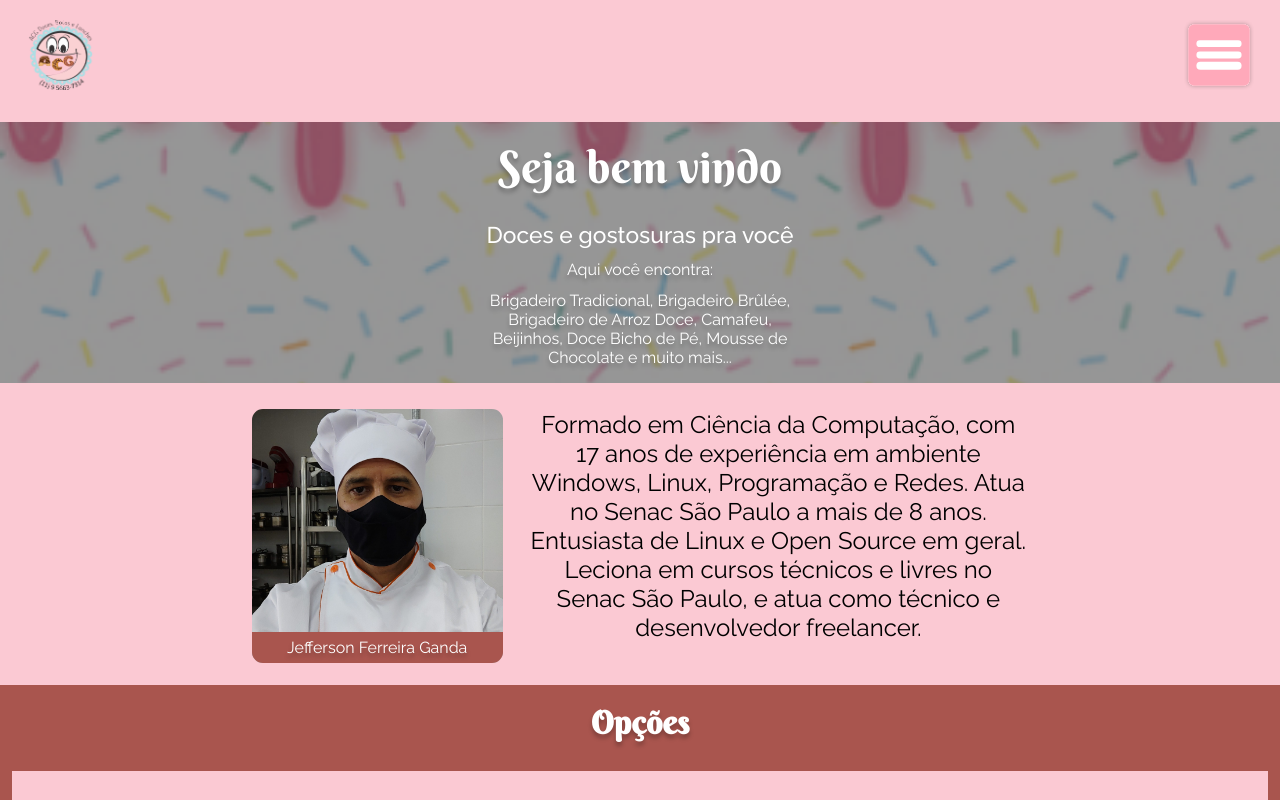
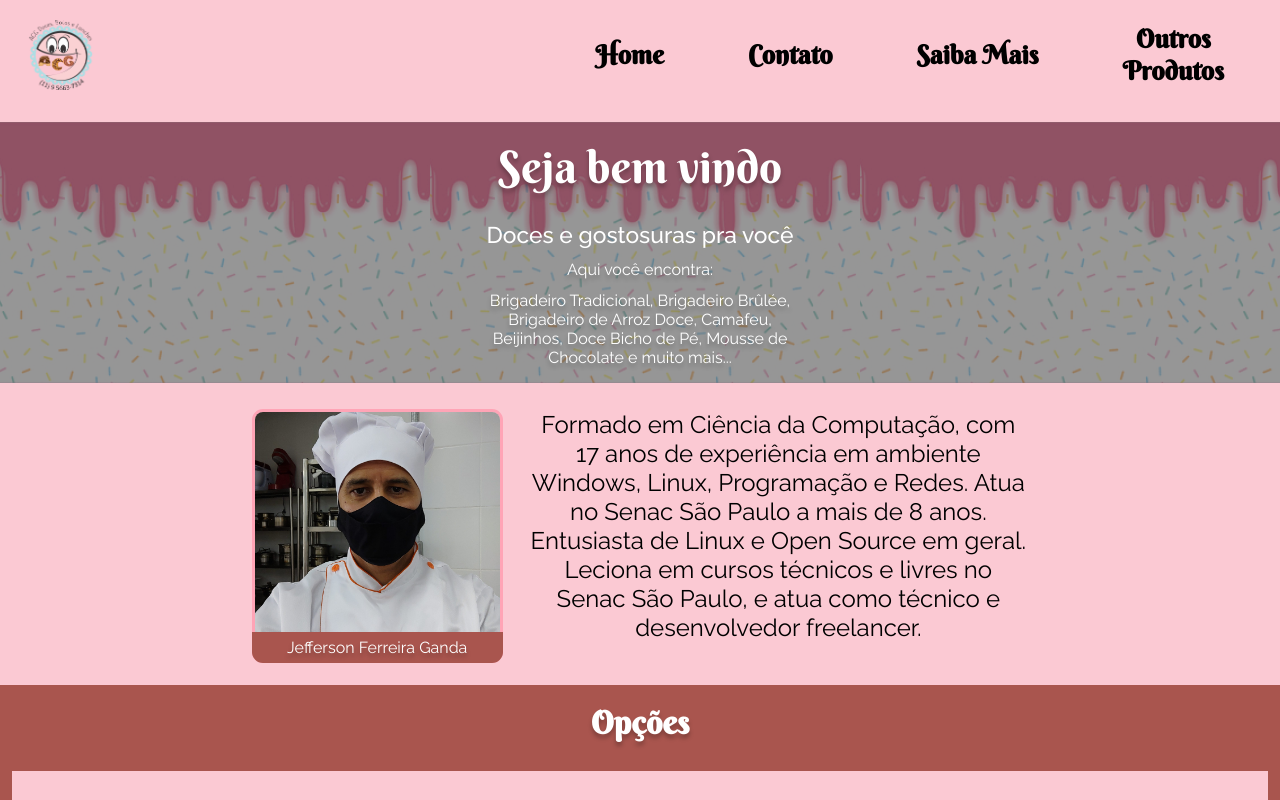
Before and after one commit to JulioAkaminee/Acg-Bolos, a plain HTML site: page index.html in a window 1280 px wide. Shown: the top 800 px of the page. Drawn offline with Linux system fonts and the light colour scheme.

Commit message:
alterações visuais

```diff
--- a/index.html
+++ b/index.html
@@ -31,6 +31,13 @@
 
     <header>
         <img tabindex="1" id="logo" src="assets/cropped-Logo-ACG-5x5-1-286x300.png" alt="logo-acg-bolos">
+
+        <div>
+            <h1>Home</h1>
+            <h1>Contato</h1>
+            <h1>Saiba Mais</h1>
+            <h1>Outros <br> Produtos</h1>
+        </div>
 
         <img tabindex="2" id="burguer" src="assets/menu-burguer.svg" alt="icon-menu-hamburguer" onclick="clickMenu()">
     </header>
--- a/javascript.js
+++ b/javascript.js
@@ -6,7 +6,4 @@ function clickMenu() {
         menuburguer.style.display = 'block'
         document.body.style.overflow = 'hidden'
     }
-
-
-
-   }
+    }
--- a/style.css
+++ b/style.css
@@ -19,7 +19,13 @@ header {
     display: flex;
     justify-content: space-between;
     padding: 20px 26px;
+
 }
+header>div{
+ display: none;
+
+}
+
 #burguer{
     cursor: pointer;
     display: block;
@@ -38,17 +44,12 @@ h2 {
 body {
     background-color: #FBC9D3;
     position: relative;
+    transition: 400ms;
 
 
 }
 
 /* regras menu burguer */
-menu{
-    display: block;
-    transition: 400ms;
-
-
-}
 
 main{
     color: #000;
@@ -56,37 +57,37 @@ main{
 
 
 #menuburguer{
-    transition: 400ms;
-
     margin-top: 3px ;
     z-index: 1;
-    position: fixed;
+
     display: none;
     right: 0;
-    width: 60%;
-    height: 100vh;
+    width: 100%;
+    height: 230px;
     background-color:#FBC9D3 ;
+    transition: 400ms;
 }
 
 
 #menuburguer>div{
     width: 100%;
     list-style-type: none;
+
 }
 #menuburguer>div>a{
     text-decoration: none;
 }
 #menuburguer>div>a>li:hover{
     background-color: #ff7575;
-    transition: 400ms;
+
 }
 #menuburguer>div>a>li:active{
     background-color: #ff7575;
-    transition: 400ms;
+
 }
 
 #menuburguer>div>a>li{
-    transition: 400ms;
+
     background-color: #FFAFBF;
     margin-top: 9px;
     padding: 10px;
@@ -116,10 +117,7 @@ main{
 
     background-image: url(assets/tapete-confeitaria-11-1d52e34968d34c900e16589545362584-480-0\ 1.png);
 
-     background-attachment: fixed;
-    background-position: center;
-    background-repeat: no-repeat;
-    background-size: cover;
+
 }
 
 #ct-welcome>h1 {
@@ -179,6 +177,7 @@ main{
 
 #ct-about-me>#profile-pic>img {
     border-radius: 11px;
+    border: 3px solid #FFA4B6;
 
 
 
@@ -373,6 +372,9 @@ footer>p{
 @media screen and (min-width:750px) {
 
 
+    #burguer{
+        display: none;
+    }
     #profile-pic{
         transition: 400ms;
         margin-bottom: 22px;
@@ -414,6 +416,25 @@ footer>p{
         border: 12px solid #A9554E;
     }
 
+    header>div{
+        text-align: center;
+        align-items: center;
+        display: flex;
+        flex-direction: row;
+        gap: 84px;
+        margin-right: 30px;
+        font-size: 13px;
+        transition: 400ms;
+
+    }
+
+    header>div>h1:hover{
+        transition: 400ms;
+
+        color: white;
+        cursor: pointer;
+
+    }
 }
 
 @media screen and (max-width:750px){
```
